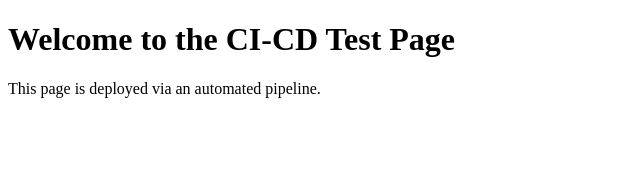
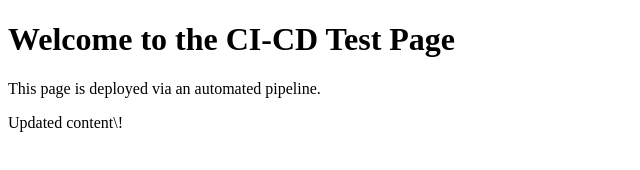
Before and after one commit to AbhayShukla1907/my_html_project, a plain HTML site: page index.html in a window 1280 px wide. Shown: the whole page, without its empty margins (0-640 px from the left). Drawn offline with Linux system fonts and the light colour scheme.

Commit message:
Updated content

```diff
--- a/index.html
+++ b/index.html
@@ -8,3 +8,4 @@
     <p>This page is deployed via an automated pipeline.</p>
 </body>
 </html>
+<p>Updated content\!</p>
```
